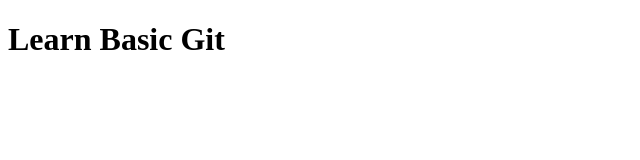
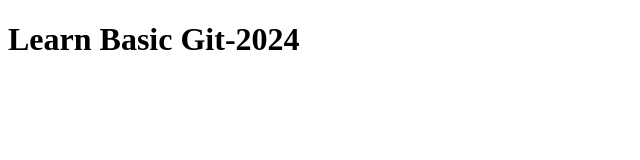
Before and after one commit to danielalves7/initiation-git, a plain HTML site: page index.html in a window 1280 px wide. Shown: the whole page, without its empty margins (0-640 px from the left). Drawn offline with Linux system fonts and the light colour scheme.

Commit message:
add formation's date

```diff
--- a/index.html
+++ b/index.html
@@ -6,6 +6,6 @@
     <title>Initiation Git</title>
   </head>
   <body>
-    <h1>Learn Basic Git</h1>
+    <h1>Learn Basic Git-2024</h1>
   </body>
 </html>
```
